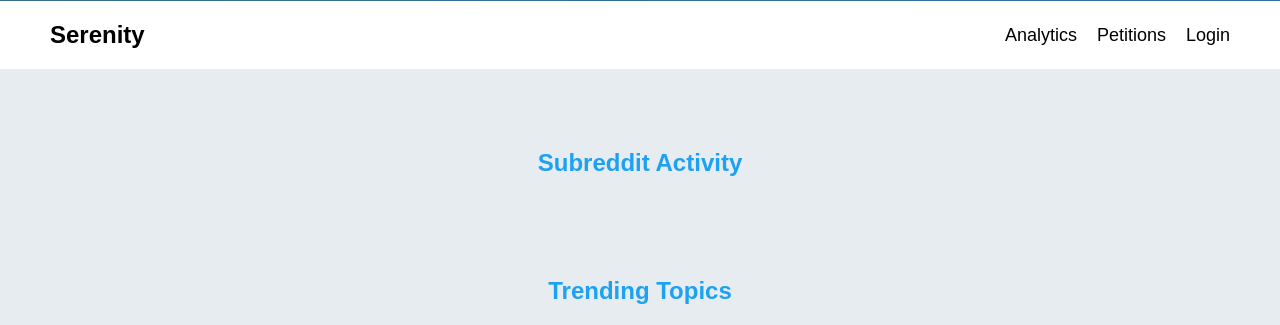
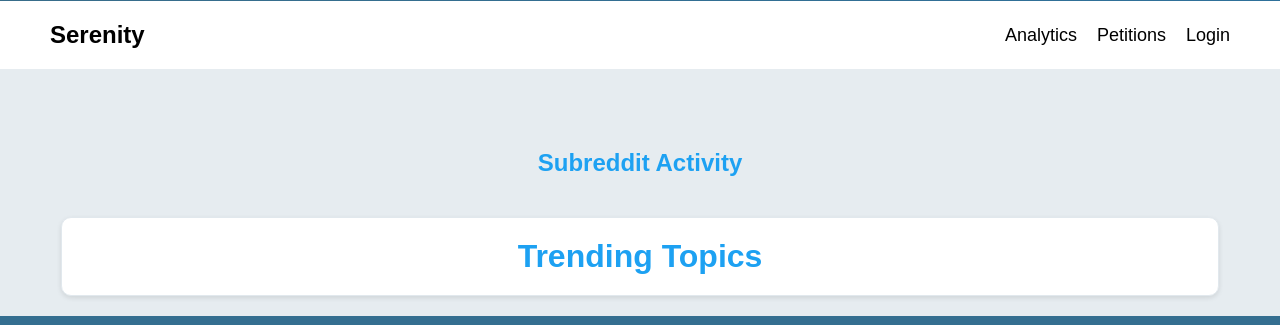
Before and after one commit to ved-patel226/WORTHYHACKS2024-Serenity, a Flask app: template templates/analytics.html in a window 1280 px wide. Shown: the part 799-1124 px from the top of the page. Run offline with Flask 3, Linux system fonts and the light colour scheme; the template is opened without the code that fills it, so the values that code supplies are empty; parts of the project's set-up code (start-up, migrations or seed data) failed here and were passed over; some libraries are stand-ins or nearby versions.

Commit message:
Add files via upload

```diff
--- a/templates/analytics.html
+++ b/templates/analytics.html
@@ -14,12 +14,18 @@
     <img src="{{file}}">
 </div>
 
-<div class="analytics">
-    <h2>Trending Topics</h2>
-    {% for topic in topics %}
-        <p>{{topic}}</p>
-    {% endfor %}
-</div>
+<main>
+    <a data-aos="fade-right" data-aos-duration="1000"  style="max-width: 90%" class="link">
+        <div class="post">
+            <h1 style="margin:0;">Trending Topics</h1>
+            {% for topic in topics %}
+                <p style="text-decoration:underline; width: 100%; text-align: center; cursor: pointer;" onclick="window.location.href='/posts/{{topic[0]}}';">{{topic[1]}}</p>
+            {% endfor %}
+        </div>
+    </a>
+</main>
+
+
 
 
 {% endblock %}
```
Also changed, not shown: py_tools/dbActions.py (+4 -3 lines), static/graphs/GRAPH-1726521364.png (added), static/graphs/GRAPH-1726521424.png (added), static/graphs/GRAPH-1726521500.png (added), static/graphs/GRAPH-1726521518.png (added), static/graphs/GRAPH-1726521531.png (added), static/graphs/GRAPH-1726521562.png (added), static/graphs/GRAPH-1726521583.png (added), static/graphs/GRAPH-1726521603.png (added), static/graphs/GRAPH-1726521620.png (added), static/graphs/GRAPH-1726521673.png (added), static/graphs/GRAPH-1726601539.png (added), static/graphs/GRAPH-1726602673.png (added), 3 other files.
